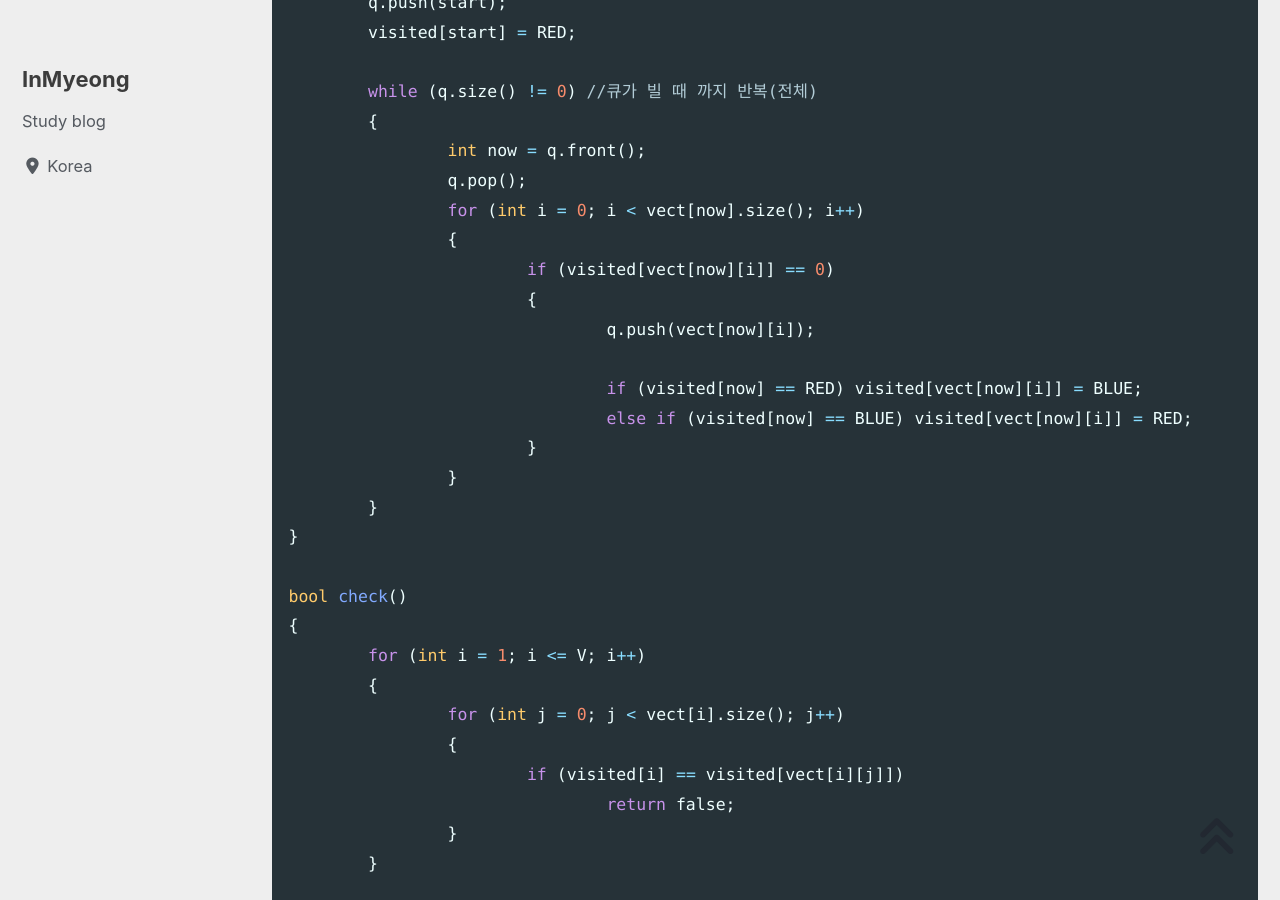
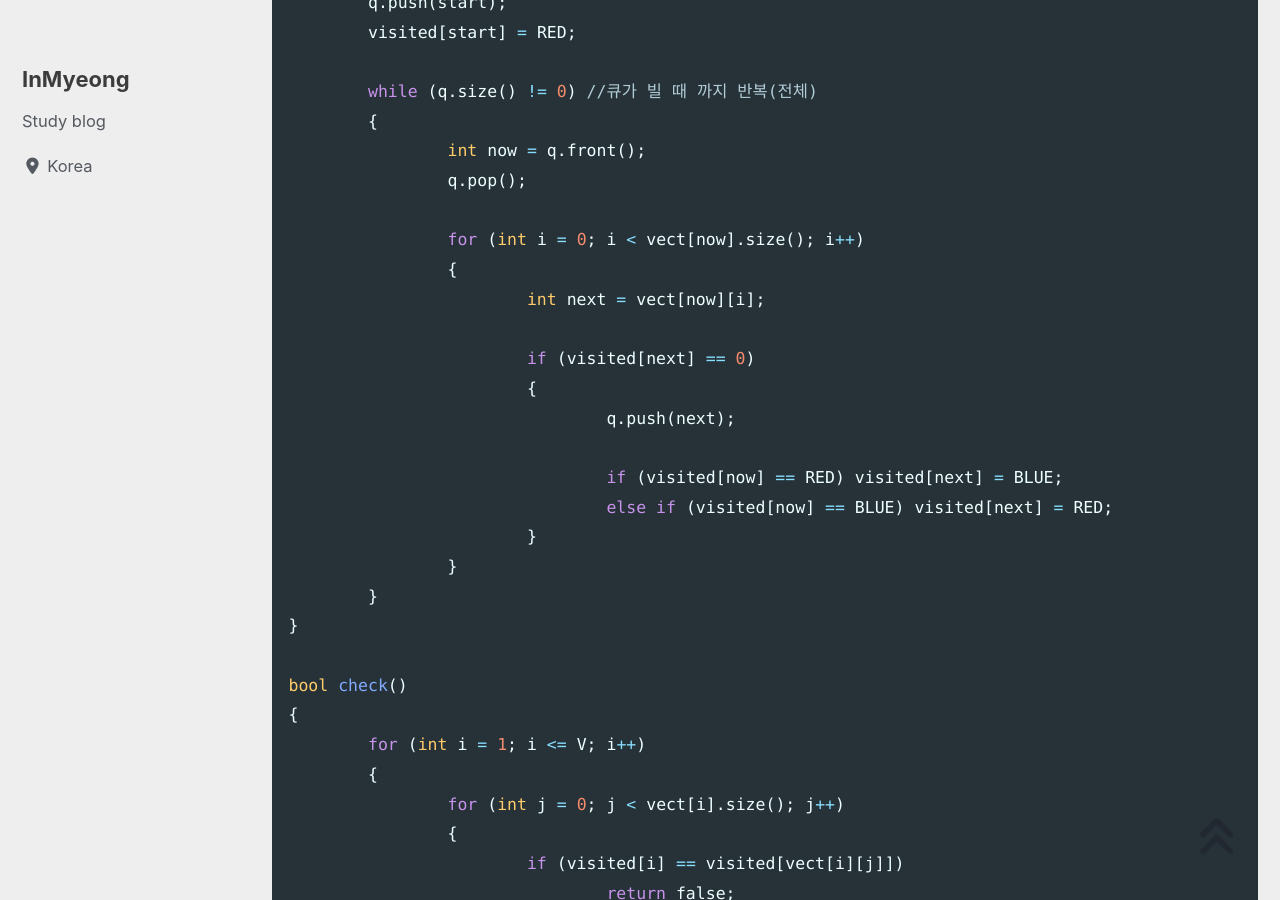
Before and after one commit to devMyeong/devMyeong.github.io, a Jekyll site: the page built from _posts/codingTest/2022-09-25-백준.md, in a window 1280 px wide and 900 px high, scrolled down 54839 px. Built offline with Jekyll 4.4.1, drawn with Linux system fonts in a browser that asks for light colours; cached includes are drawn as plain includes; nearby versions of some CDN libraries; some web fonts are replaced; comment, search, counter and statistics services are not loaded.

Commit message:
Chore : 백준 코드 수정

```diff
--- a/_posts/codingTest/2022-09-25-백준.md
+++ b/_posts/codingTest/2022-09-25-백준.md
@@ -1691,14 +1691,17 @@ void BFS(int start)
 	{
 		int now = q.front();
 		q.pop();
+
 		for (int i = 0; i < vect[now].size(); i++)
 		{
-			if (visited[vect[now][i]] == 0)
+			int next = vect[now][i];
+
+			if (visited[next] == 0)
 			{
-				q.push(vect[now][i]);
-
-				if (visited[now] == RED) visited[vect[now][i]] = BLUE;
-				else if (visited[now] == BLUE) visited[vect[now][i]] = RED;
+				q.push(next);
+
+				if (visited[now] == RED) visited[next] = BLUE;
+				else if (visited[now] == BLUE) visited[next] = RED;
 			}
 		}
 	}
```
